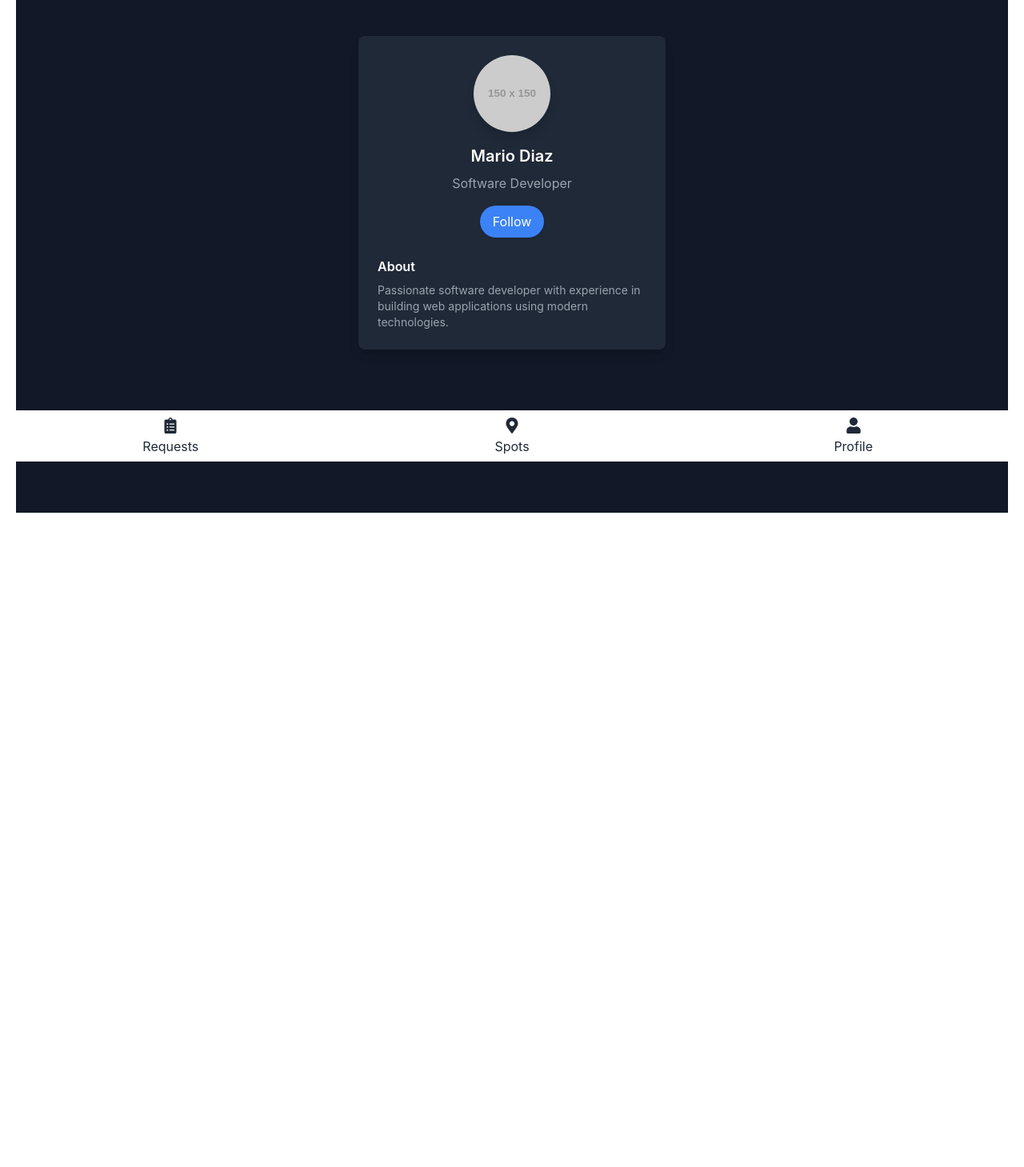
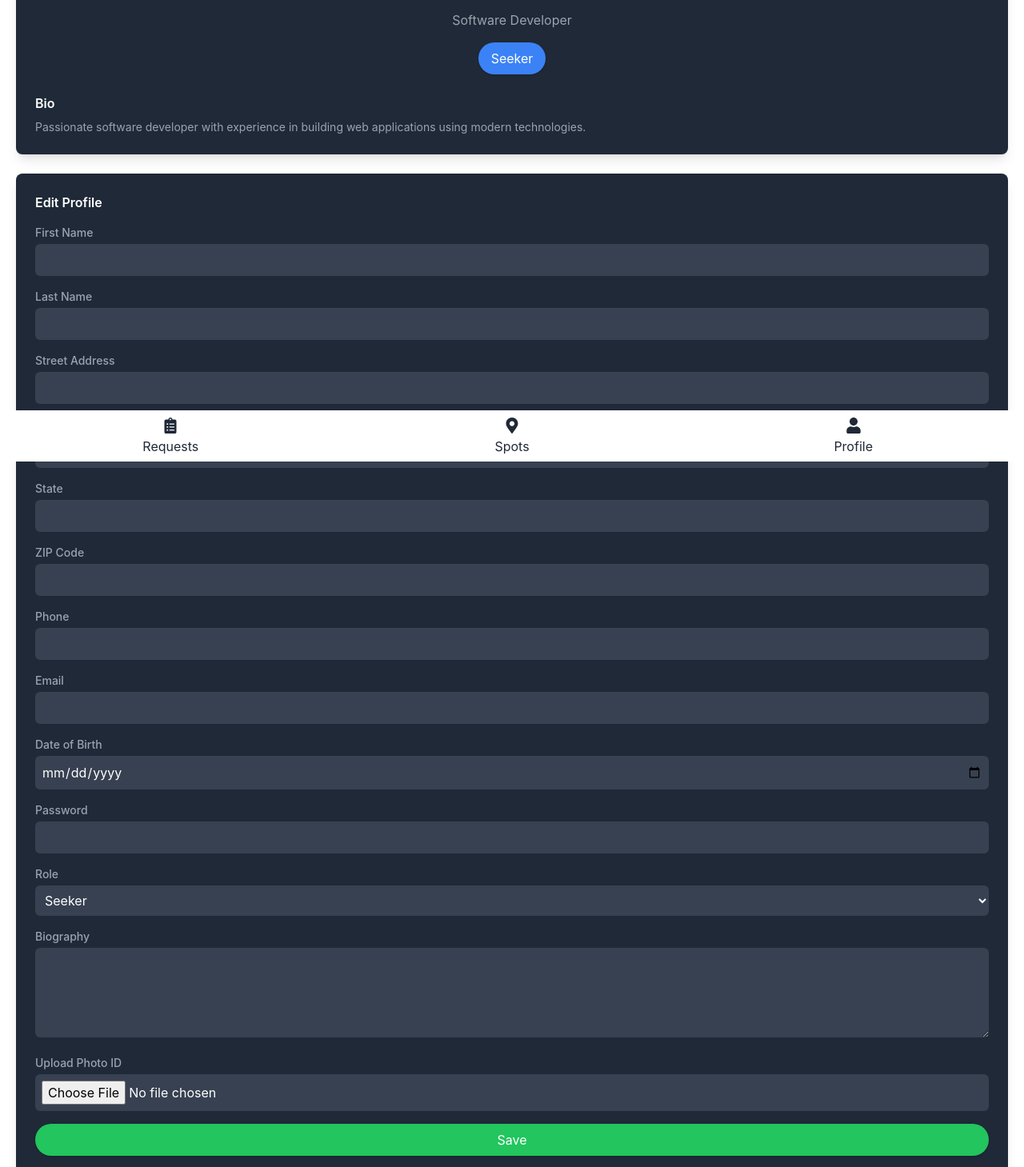
Before and after one commit to Civic-Rangers/app, a React (Vite) app: page /profile in a window 1280 px wide. Shown: the part 223-1682 px from the top of the page at 80% size. Before the commit the page ends 864 px from the top, so only its background shows below. Built offline with nearby package versions, Linux system fonts and the light colour scheme.

Commit message:
profile style

```diff
--- a/src/components/BottomNav.tsx
+++ b/src/components/BottomNav.tsx
@@ -1,5 +1,4 @@
 import { useRef } from 'react'
-import { useNavigate } from 'react-router-dom'
 
 import {
   FaEnvelope,
@@ -12,6 +11,7 @@ import {
   FaMap,
   FaHome,
 } from 'react-icons/fa'
+import { useNavigate } from 'react-router-dom'
 
 export const BottomNav = () => {
   const userRole = useRef('donor')
@@ -22,7 +22,7 @@ export const BottomNav = () => {
       {userRole.current === 'donor' ? (
         <>
           <button onClick={() => navigate('/donor/requests')}>
-          <FaClipboardList className="h-5 w-5" />
+            <FaClipboardList className="h-5 w-5" />
             <span className="btm-nav-label">Requests</span>
           </button>
 
@@ -39,7 +39,7 @@ export const BottomNav = () => {
       ) : (
         <>
           <button onClick={() => navigate('/seeker/applications')}>
-          <FaHome className="h-5 w-5" />
+            <FaHome className="h-5 w-5" />
             <span className="btm-nav-label">Applications</span>
           </button>
 
--- a/src/components/Navbar.tsx
+++ b/src/components/Navbar.tsx
@@ -1,14 +1,21 @@
 import { useState } from 'react'
+
+import { FaRoute } from 'react-icons/fa'
 
 import { Avatar } from './Avatar'
 
 export const Navbar = () => {
   const [isLoggedIn] = useState(false)
+
   return (
     <div className="navbar bg-base-100">
       <div className="flex-1">
-        <a className="btn btn-ghost text-xl">Spot Me</a>
+        <a className="btn btn-ghost text-xl">
+          Spot Me
+          <FaRoute className="mr-2" />
+        </a>
       </div>
+
       {isLoggedIn ? (
         <Avatar />
       ) : (
--- a/src/pages/Profile.tsx
+++ b/src/pages/Profile.tsx
@@ -2,24 +2,196 @@ import React from 'react'
 
 const Profile: React.FC = () => {
   return (
-    <div className="flex min-h-screen items-center justify-center bg-gray-900">
-      <div className="w-full max-w-sm rounded-lg bg-gray-800 p-6 shadow-lg">
+    <div className="p-0 pb-20">
+      <div className="rounded-lg bg-gray-800 p-6 shadow-lg">
         <div className="flex flex-col items-center">
           <img className="h-24 w-24 rounded-full shadow-lg" src="https://via.placeholder.com/150" alt="Profile" />
           <h2 className="mt-4 text-xl font-semibold text-white">Mario Diaz</h2>
           <p className="mt-2 text-gray-400">Software Developer</p>
           <div className="mt-4">
             <button className="rounded-full bg-blue-500 px-4 py-2 text-white shadow transition duration-300 hover:bg-blue-600">
-              Follow
+              Seeker
             </button>
           </div>
         </div>
         <div className="mt-6">
-          <h3 className="font-semibold text-white">About</h3>
+          <h3 className="font-semibold text-white">Bio</h3>
           <p className="mt-2 text-sm text-gray-400">
             Passionate software developer with experience in building web applications using modern technologies.
           </p>
         </div>
+      </div>
+
+      <div className="mt-6 rounded-lg bg-gray-800 p-6 shadow-lg">
+        <h3 className="font-semibold text-white">Edit Profile</h3>
+        <form className="mt-4">
+          <div className="mb-4">
+            <label className="block text-sm font-medium text-gray-400" htmlFor="first_name">
+              First Name
+            </label>
+            <input
+              className="mt-1 w-full rounded-md bg-gray-700 p-2 text-white focus:border-blue-500 focus:ring-blue-500"
+              type="text"
+              id="first_name"
+              name="first_name"
+              defaultValue=""
+            />
+          </div>
+          <div className="mb-4">
+            <label className="block text-sm font-medium text-gray-400" htmlFor="last_name">
+              Last Name
+            </label>
+            <input
+              className="mt-1 w-full rounded-md bg-gray-700 p-2 text-white focus:border-blue-500 focus:ring-blue-500"
+              type="text"
+              id="last_name"
+              name="last_name"
+              defaultValue=""
+            />
+          </div>
+          <div className="mb-4">
+            <label className="block text-sm font-medium text-gray-400" htmlFor="address_street">
+              Street Address
+            </label>
+            <input
+              className="mt-1 w-full rounded-md bg-gray-700 p-2 text-white focus:border-blue-500 focus:ring-blue-500"
+              type="text"
+              id="address_street"
+              name="address_street"
+              defaultValue=""
+            />
+          </div>
+          <div className="mb-4">
+            <label className="block text-sm font-medium text-gray-400" htmlFor="address_city">
+              City
+            </label>
+            <input
+              className="mt-1 w-full rounded-md bg-gray-700 p-2 text-white focus:border-blue-500 focus:ring-blue-500"
+              type="text"
+              id="address_city"
+              name="address_city"
+              defaultValue=""
+            />
+          </div>
+          <div className="mb-4">
+            <label className="block text-sm font-medium text-gray-400" htmlFor="address_state">
+              State
+            </label>
+            <input
+              className="mt-1 w-full rounded-md bg-gray-700 p-2 text-white focus:border-blue-500 focus:ring-blue-500"
+              type="text"
+              id="address_state"
+              name="address_state"
+              defaultValue=""
+            />
+          </div>
+          <div className="mb-4">
+            <label className="block text-sm font-medium text-gray-400" htmlFor="address_zip">
+              ZIP Code
+            </label>
+            <input
+              className="mt-1 w-full rounded-md bg-gray-700 p-2 text-white focus:border-blue-500 focus:ring-blue-500"
+              type="text"
+              id="address_zip"
+              name="address_zip"
+              defaultValue=""
+            />
+          </div>
+          <div className="mb-4">
+            <label className="block text-sm font-medium text-gray-400" htmlFor="phone">
+              Phone
+            </label>
+            <input
+              className="mt-1 w-full rounded-md bg-gray-700 p-2 text-white focus:border-blue-500 focus:ring-blue-500"
+              type="text"
+              id="phone"
+              name="phone"
+              defaultValue=""
+            />
+          </div>
+          <div className="mb-4">
+            <label className="block text-sm font-medium text-gray-400" htmlFor="email">
+              Email
+            </label>
+            <input
+              className="mt-1 w-full rounded-md bg-gray-700 p-2 text-white focus:border-blue-500 focus:ring-blue-500"
+              type="email"
+              id="email"
+              name="email"
+              defaultValue=""
+            />
+          </div>
+          <div className="mb-4">
+            <label className="block text-sm font-medium text-gray-400" htmlFor="dob">
+              Date of Birth
+            </label>
+            <input
+              className="mt-1 w-full rounded-md bg-gray-700 p-2 text-white focus:border-blue-500 focus:ring-blue-500"
+              type="date"
+              id="dob"
+              name="dob"
+              defaultValue=""
+            />
+          </div>
+          <div className="mb-4">
+            <label className="block text-sm font-medium text-gray-400" htmlFor="password">
+              Password
+            </label>
+            <input
+              className="mt-1 w-full rounded-md bg-gray-700 p-2 text-white focus:border-blue-500 focus:ring-blue-500"
+              type="password"
+              id="password"
+              name="password"
+              defaultValue=""
+            />
+          </div>
+          <div className="mb-4">
+            <label className="block text-sm font-medium text-gray-400" htmlFor="role">
+              Role
+            </label>
+
+            <select
+              className="mt-1 w-full rounded-md bg-gray-700 p-2 text-white focus:border-blue-500 focus:ring-blue-500"
+              id="role"
+              name="role"
+              defaultValue="seeker">
+              <option value="seekers">Seeker</option>
+              <option value="donor">Donor</option>
+            </select>
+          </div>
+          <div className="mb-4">
+            <label className="block text-sm font-medium text-gray-400" htmlFor="biography">
+              Biography
+            </label>
+            <textarea
+              className="mt-1 w-full rounded-md bg-gray-700 p-2 text-white focus:border-blue-500 focus:ring-blue-500"
+              id="biography"
+              name="biography"
+              rows={4}
+              defaultValue=""
+            />
+          </div>
+          <div className="mb-4">
+            <label className="block text-sm font-medium text-gray-400" htmlFor="photo_id">
+              Upload Photo ID
+            </label>
+            <input
+              className="mt-1 w-full rounded-md bg-gray-700 p-2 text-white focus:border-blue-500 focus:ring-blue-500"
+              type="file"
+              id="photo_id"
+              name="photo_id"
+              accept="image/*"
+            />
+          </div>
+
+            <div className="flex justify-end">
+            <button
+              className="w-full rounded-full bg-green-500 px-4 py-2 text-white shadow transition duration-300 hover:bg-green-600"
+              type="submit">
+              Save
+            </button>
+            </div>
+        </form>
       </div>
     </div>
   )
--- a/src/pages/seeker/Applications.tsx
+++ b/src/pages/seeker/Applications.tsx
@@ -1,4 +1,4 @@
-import React from 'react';
+import React from 'react'
 
 const applications = [
   { id: 1, name: 'John Doe', status: 'Pending' },
@@ -6,22 +6,22 @@ const applications = [
   { id: 3, name: 'Alice Johnson', status: 'Pending' },
   { id: 4, name: 'Chris Lee', status: 'Pending' },
   { id: 5, name: 'Patricia Brown', status: 'Pending' },
-];
+]
 
 const Applications: React.FC = () => {
   return (
-    <div className="min-h-screen bg-gray-900 text-white p-8">
-      <h1 className="text-3xl font-bold mb-6">Pending Parking Applications</h1>
+    <div className="min-h-screen bg-gray-900 p-8 text-white">
+      <h1 className="mb-6 text-3xl font-bold">Pending Parking Applications</h1>
       <div className="space-y-4">
-        {applications.map((application) => (
-          <div key={application.id} className="p-4 bg-gray-800 rounded-lg shadow-md">
+        {applications.map(application => (
+          <div key={application.id} className="rounded-lg bg-gray-800 p-4 shadow-md">
             <h2 className="text-xl font-semibold">{application.name}</h2>
             <p className="text-gray-400">Status: {application.status}</p>
           </div>
         ))}
       </div>
     </div>
-  );
-};
+  )
+}
 
-export default Applications;
+export default Applications
```
